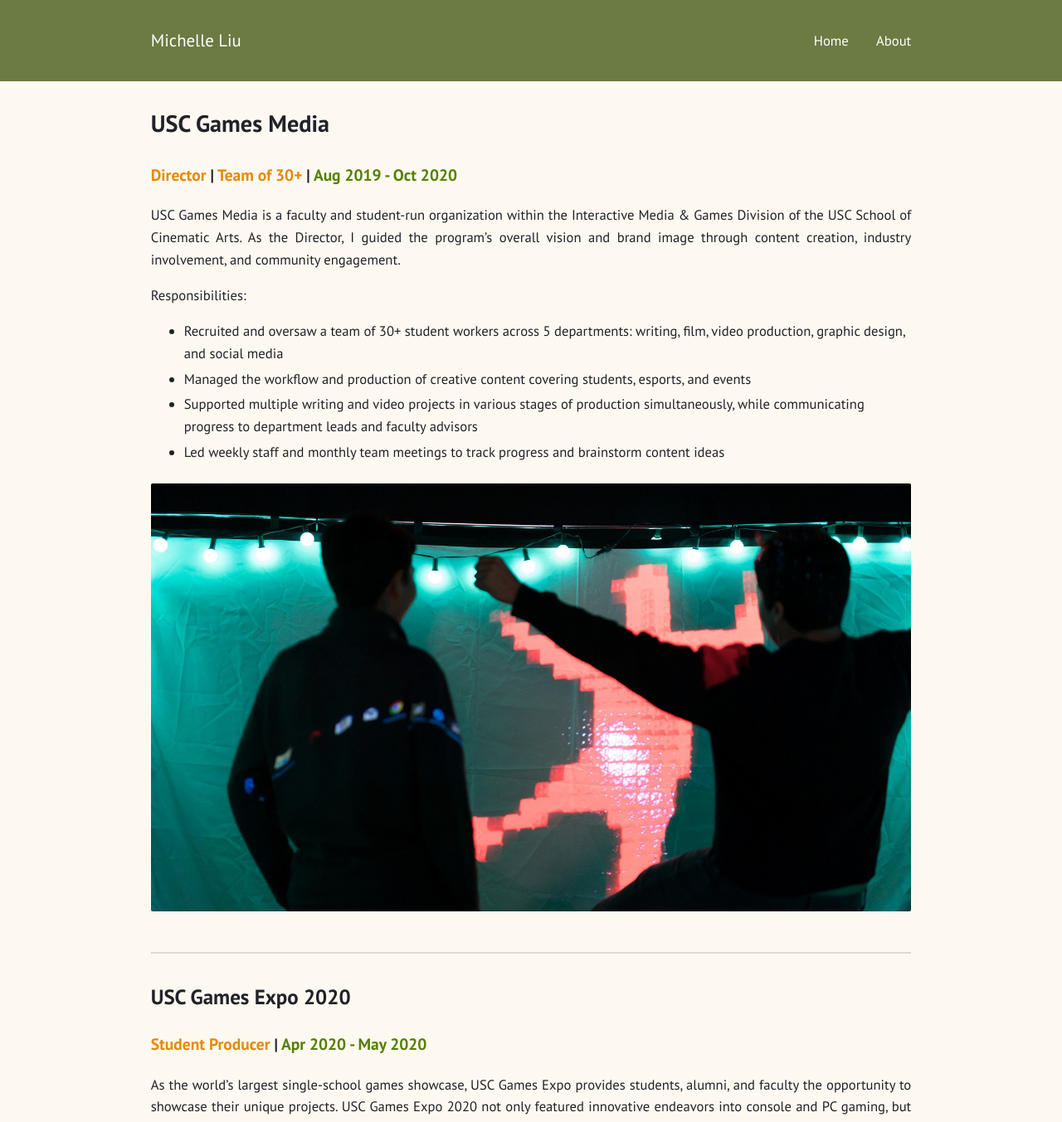
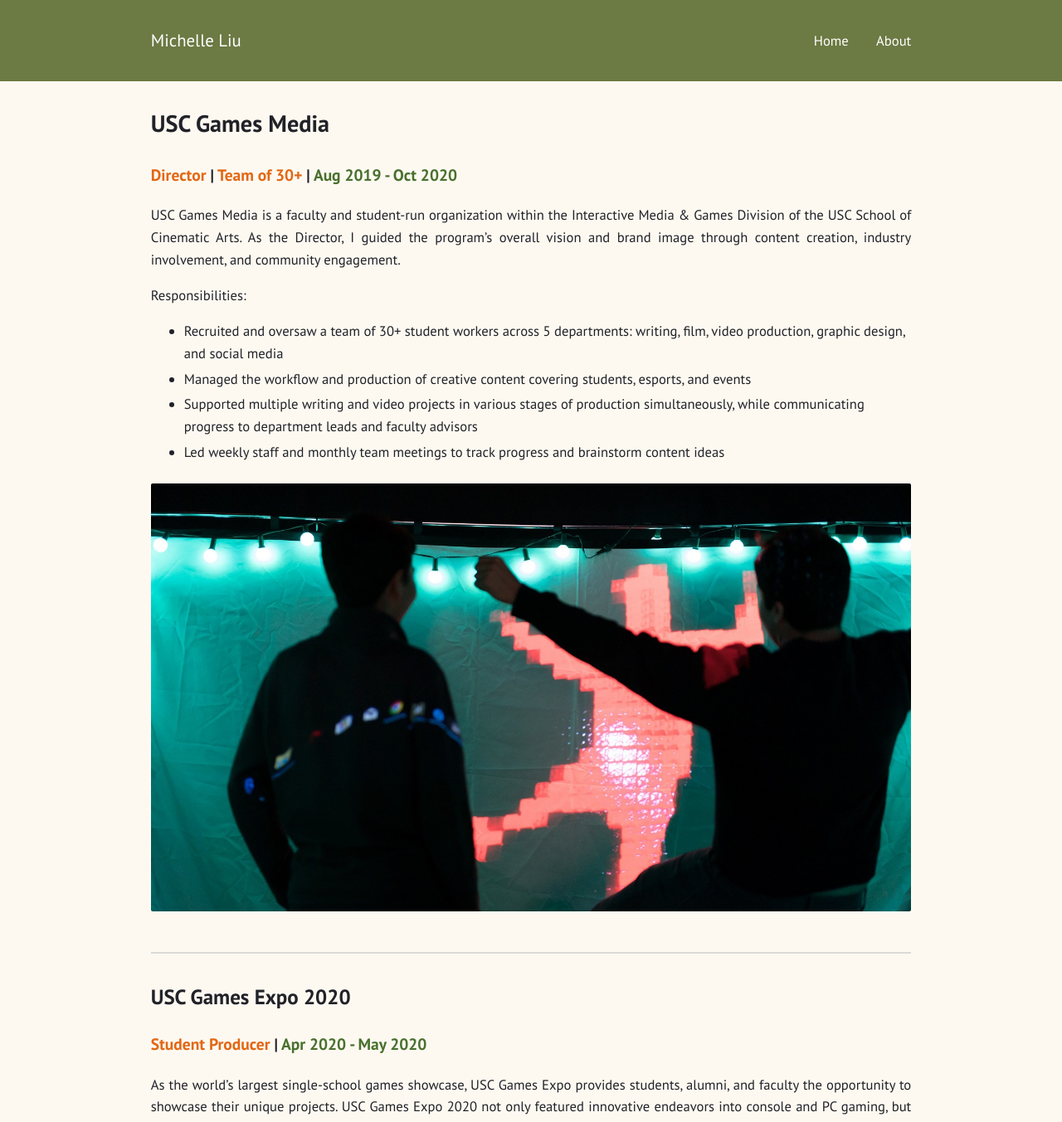
Before and after one commit to KeroMichelle/KeroMichelle.github.io, a Jekyll site: the page built from media.md, in a window 1280 px wide. Shown: the top 1353 px of the page at 83% size. Built offline with Jekyll 4.4.1, drawn with Linux system fonts in a browser that asks for light colours.

Commit message:
Orange and green hues

```diff
--- a/_sass/index.sass
+++ b/_sass/index.sass
@@ -6,8 +6,10 @@
 $link-color: #558000 !default
 $link-color-og: #68f !default
 $link-color-green: #558000 !default
-$orange: #e68a00
-$green: #558000
+// $orange: #e68a00
+$orange: #E36713
+// $green: #558000
+$green: #49702E
 $olive: #66733f
 $dark: #212228 !default
 $light: #ffffff !default
```
